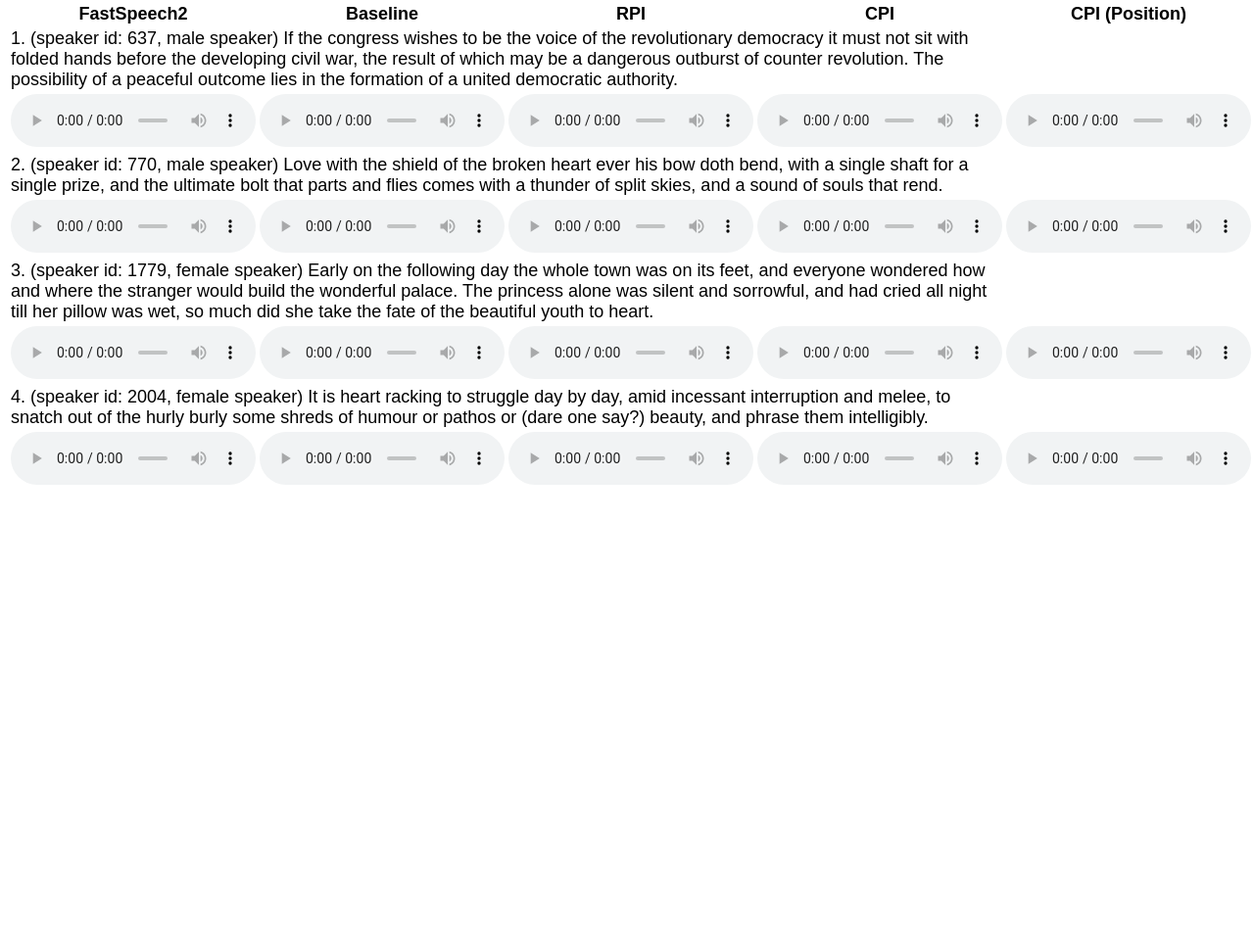
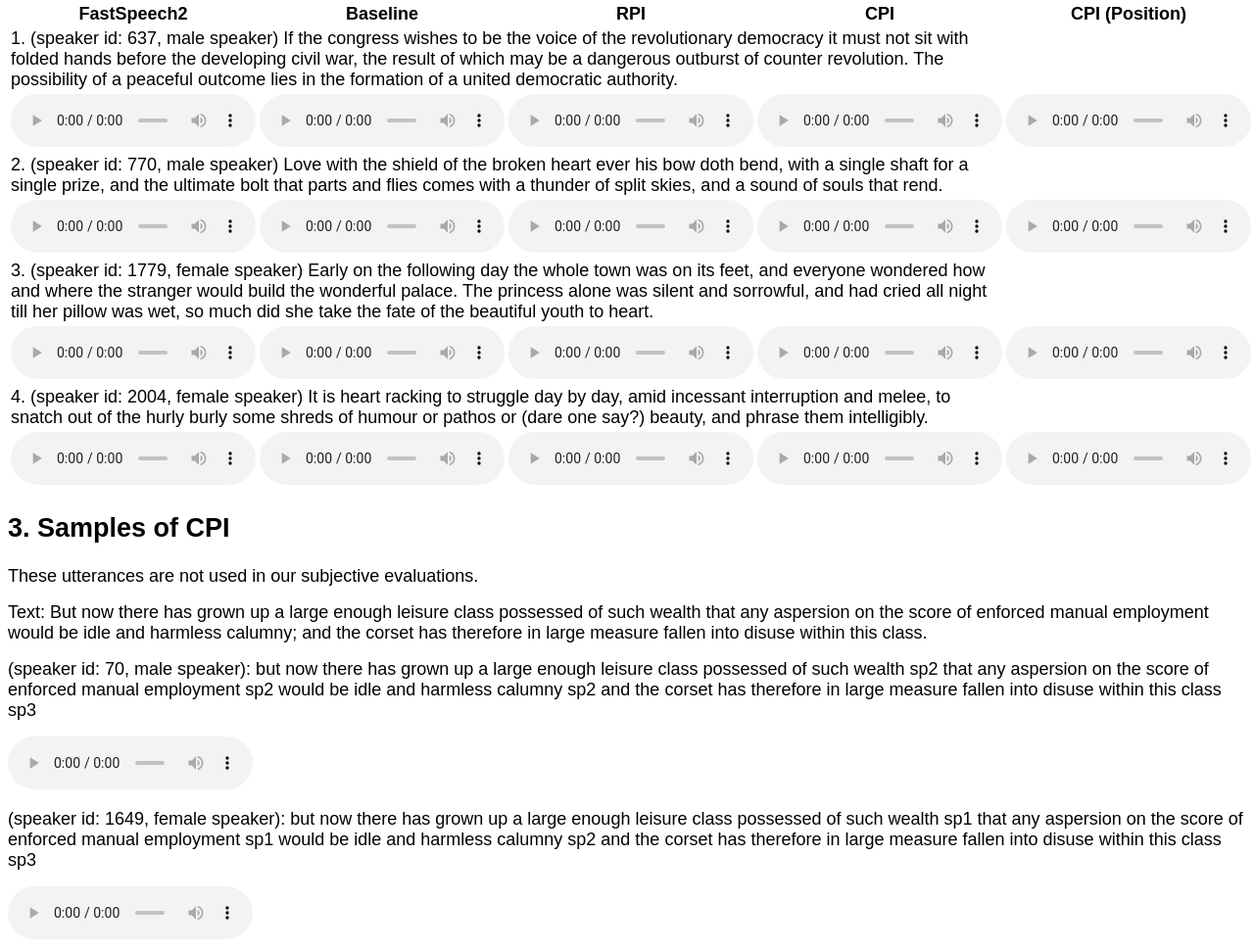
Before and after one commit to ydqmkkx/pause-insertion-demo, a plain HTML site: page index.html in a window 1280 px wide. Shown: the part 889-1860 px from the top of the page at 98% size. Before the commit the page ends 1399 px from the top, so only its background shows below. Drawn offline with Linux system fonts and the light colour scheme.

Commit message:
Update index.html

```diff
--- a/index.html
+++ b/index.html
@@ -135,6 +135,13 @@
     </tr>
   </tbody>
 </table>
+                                                                                 <font size='4', face="Arial"><h2>3. Samples of CPI</h2></font>
+<p><font size='4', face="Arial">These utterances are not used in our subjective evaluations.</font></p>
+<p><font size='4', face="Arial">Text: But now there has grown up a large enough leisure class possessed of such wealth that any aspersion on the score of enforced manual employment would be idle and harmless calumny; and the corset has therefore in large measure fallen into disuse within this class.</font></p>
+<p><font size='4', face="Arial">(speaker id: 70, male speaker): but now there has grown up a large enough leisure class possessed of such wealth sp2 that any aspersion on the score of enforced manual employment sp2 would be idle and harmless calumny sp2 and the corset has therefore in large measure fallen into disuse within this class sp3</font></p>
+<audio controls="controls"><source src="audio/70_67_CPI.wav"></audio>
+<p><font size='4', face="Arial">(speaker id: 1649, female speaker): but now there has grown up a large enough leisure class possessed of such wealth sp1 that any aspersion on the score of enforced manual employment sp1 would be idle and harmless calumny sp2 and the corset has therefore in large measure fallen into disuse within this class sp3</font></p>
+<audio controls="controls"><source src="audio/1649_67_CPI.wav"></audio>
 
 </body>
 </html>
```
